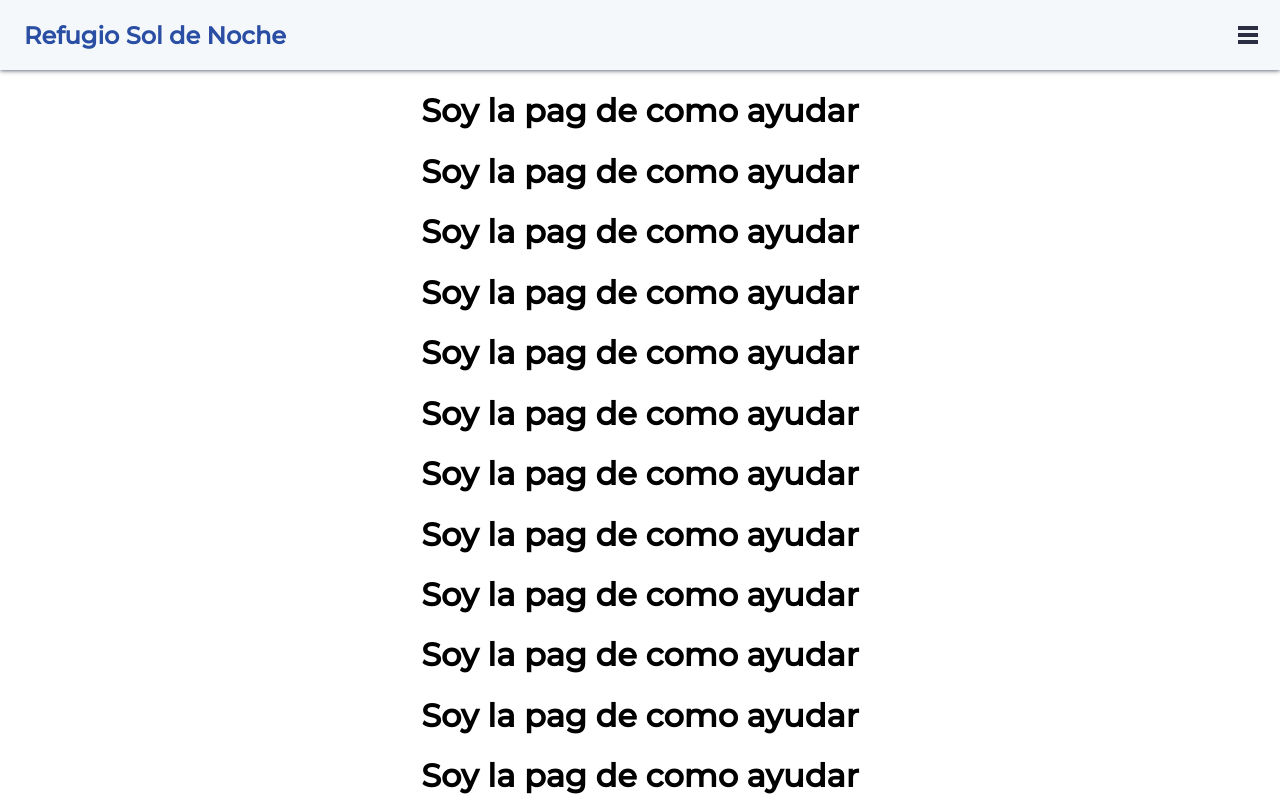
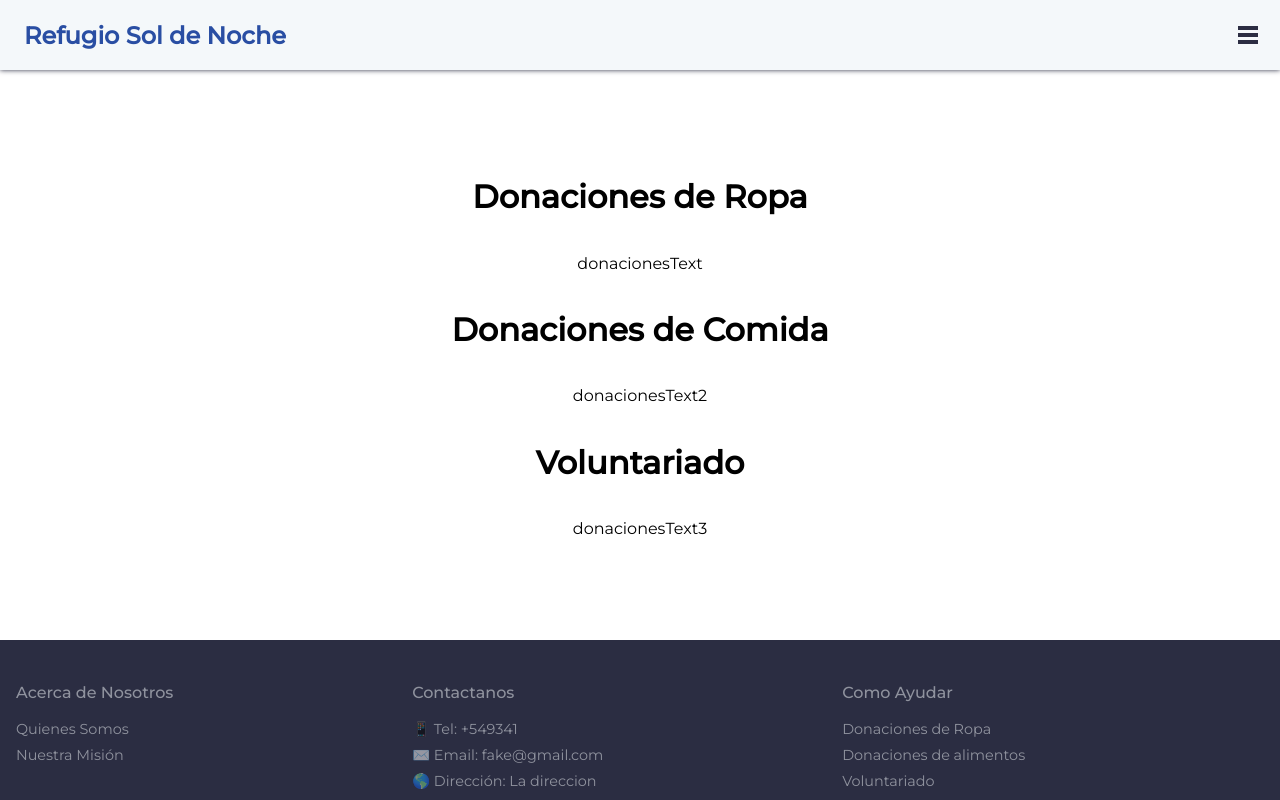
Before and after one commit to LucasPennice/NPO_Template, a Next.js app: page /comoAyudar in a window 1280 px wide. Shown: the top 800 px of the page. Built offline with nearby package versions, Linux system fonts and the light colour scheme.

Commit message:
Removed Como llegar link and donation page

```diff
--- a/pages/comoAyudar.js
+++ b/pages/comoAyudar.js
@@ -1,36 +1,16 @@
+import comoAyudarJson from '../text/comoAyudar.json';
+
 const comoAyudar = () => {
-	return (
-		<div>
-			<h1>Soy la pag de como ayudar</h1>
-			<h1>Soy la pag de como ayudar</h1>
-			<h1>Soy la pag de como ayudar</h1>
-			<h1>Soy la pag de como ayudar</h1>
-			<h1>Soy la pag de como ayudar</h1>
-			<h1>Soy la pag de como ayudar</h1>
-			<h1>Soy la pag de como ayudar</h1>
-			<h1>Soy la pag de como ayudar</h1>
-			<h1>Soy la pag de como ayudar</h1>
-			<h1>Soy la pag de como ayudar</h1>
-			<h1>Soy la pag de como ayudar</h1>
-			<h1>Soy la pag de como ayudar</h1>
-			<h1>Soy la pag de como ayudar</h1>
-			<h1>Soy la pag de como ayudar</h1>
-			<h1>Soy la pag de como ayudar</h1>
-			<h1>Soy la pag de como ayudar</h1>
-			<h1>Soy la pag de como ayudar</h1>
-			<h1>Soy la pag de como ayudar</h1>
-			<h1>Soy la pag de como ayudar</h1>
-			<h1>Soy la pag de como ayudar</h1>
-			<h1>Soy la pag de como ayudar</h1>
-			<h1>Soy la pag de como ayudar</h1>
-			<h1>Soy la pag de como ayudar</h1>
-			<h1>Soy la pag de como ayudar</h1>
-			<h1>Soy la pag de como ayudar</h1>
-			<h1>Soy la pag de como ayudar</h1>
-			<h1>Soy la pag de como ayudar</h1>
-			<h1>Soy la pag de como ayudar</h1>
-			<h1 id="donacionesDeRopa">jaja xd</h1>
-		</div>
-	);
+	const renderComoAyudar = (arr) => {
+		return arr.map((textObj) => {
+			return (
+				<>
+					<h1 id={textObj.id}>{textObj.title}</h1>
+					<p>{textObj.content}</p>
+				</>
+			);
+		});
+	};
+	return <div className="comoAyudar">{renderComoAyudar(comoAyudarJson)}</div>;
 };
 export default comoAyudar;
--- a/pages/donar.js
+++ /dev/null
@@ -1,4 +0,0 @@
-const donar = () => {
-	return <div>DONAR</div>;
-};
-export default donar;
--- a/styles/globals.scss
+++ b/styles/globals.scss
@@ -56,3 +56,9 @@ a {
 .lightGrayBg {
 	background-color: $lightGray;
 }
+
+.comoAyudar {
+	min-height: calc(85vh - $menuHeight - $footerHeight);
+	@include center();
+	flex-direction: column;
+}
--- a/text/aboutUsText.json
+++ b/text/aboutUsText.json
@@ -1,5 +1,5 @@
 {
-	"title": "Acerca de Nosotros",
+	"title": "",
 	"content": ["Somos una organizacion que..", " nos gusta hacer ..."],
 	"image": "/svgs/family-blue.svg",
 	"isBgGray": true
--- /dev/null
+++ b/text/comoAyudar.json
@@ -0,0 +1,17 @@
+[
+	{
+		"title": "Donaciones de Ropa",
+		"id": "donacionesDeRopa",
+		"content": "donacionesText"
+	},
+	{
+		"title": "Donaciones de Comida",
+		"id": "donacionesDeComida",
+		"content": "donacionesText2"
+	},
+	{
+		"title": "Voluntariado",
+		"id": "voluntariado",
+		"content": "donacionesText3"
+	}
+]
--- a/text/menuJson.json
+++ b/text/menuJson.json
@@ -5,12 +5,12 @@
 			{
 				"title": "Quienes Somos",
 				"content": "",
-				"anchorLink": "#quienesSomos"
+				"anchorLink": "/#quienesSomos"
 			},
 			{
 				"title": "Nuestra Misión",
 				"content": "",
-				"anchorLink": "#nuestraMision"
+				"anchorLink": "/#nuestraMision"
 			}
 		]
 	},
@@ -30,7 +30,7 @@
 			{
 				"title": "🌎 Dirección:",
 				"content": " La direccion",
-				"anchorLink": "#dondeEncontrarnos"
+				"anchorLink": "/#dondeEncontrarnos"
 			}
 		]
 	},
@@ -56,7 +56,7 @@
 	},
 	{
 		"title": "Donar",
-		"titleLink": "/donar",
+		"titleLink": "",
 		"isDonationAnchor": true
 	}
 ]
```
Also changed, not shown: components/WeAreLocatedIn.js (+23 -7 lines), styles/WhereToFindUs.module.scss (+15 -0 lines).
